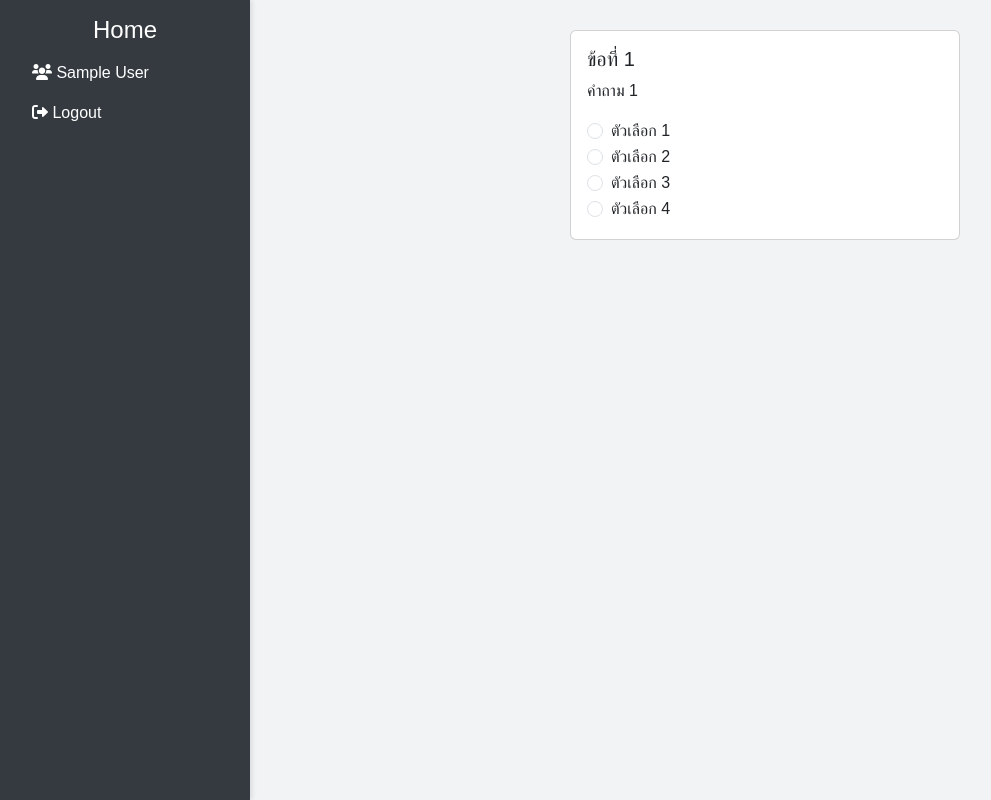
After one commit to Janeny25/012kanyaphat, a PHP site: page /quiz.php in a window 1280 px wide. The commit adds this page. Shown: the whole page, without its empty margins (0-991 px from the left). Run offline with PHP 8.4, Linux system fonts and the light colour scheme; the visitor is signed in with stand-in values (Sample User, id 1); tables that the repository leaves empty or names only in its code hold one stand-in row (values such as "Sample post").

```diff
--- /dev/null
+++ b/assets/css/home.css
@@ -0,0 +1,127 @@
+body {
+    background-color: #f1f3f5;
+    font-family: 'Arial', sans-serif;
+}
+
+.sidebar {
+    height: 100vh;
+    width: 250px; /* เพิ่มความกว้างที่นี่ */
+    background-color: #343a40;
+    box-shadow: 2px 0 5px rgba(0, 0, 0, 0.1);
+}
+
+
+.sidebar a {
+    color: #ffffff;
+    transition: background-color 0.3s;
+}
+
+.sidebar a:hover {
+    background-color: #495057;
+}
+
+.content {
+    flex-grow: 1;
+    padding: 30px;
+}
+
+.card-home {
+    border: none;
+    border-radius: 15px;
+    transition: transform 0.2s, box-shadow 0.3s;
+    background-color: #b07c33;
+    color: white;
+    padding: 20px;
+}
+.card-home:hover {
+    transform: scale(1.05);
+    box-shadow: 0 10px 30px rgba(0, 0, 0, 0.2);
+}
+
+.table th {
+    background-color: #343a40;
+    color: #ffffff;
+    text-align: center;
+}
+
+.table tbody tr:hover {
+    background-color: #f8f9fa;
+}
+
+.footer {
+    margin-top: auto;
+    text-align: center;
+    padding: 15px 0;
+    background-color: #343a40;
+    color: #ffffff;
+    border-radius: 0 0 15px 15px;
+}
+
+.activity-icon {
+    width: 30px;
+    height: 30px;
+    margin-right: 10px;
+}
+
+.card-title-home {
+    font-size: 1.75rem;
+    font-weight: bold;
+}
+
+.card-text-home {
+    font-size: 2.5rem;
+    font-weight: bold;
+}
+
+/* New styles for header */
+.header {
+    display: flex;
+    justify-content: space-between;
+    align-items: center;
+    margin-bottom: 20px;
+}
+
+.header h2 {
+    font-size: 2rem;
+    color: #343a40;
+}
+
+.search-bar {
+    width: 300px;
+    margin-left: 20px;
+}
+
+.loading-overlay {
+    position: fixed;
+    top: 0;
+    left: 0;
+    right: 0;
+    bottom: 0;
+    background: rgba(255, 255, 255, 0.8);
+    display: flex;
+    justify-content: center;
+    align-items: center;
+    z-index: 9999;
+}
+
+.table-active {
+    background-color: #d3d3d3 !important; /* Change color of selected row */
+}
+
+/* Optional: Dark mode styles */
+.dark-mode {
+    background-color: #343a40;
+    color: white;
+}
+
+.dark-mode .sidebar {
+    background-color: #212529;
+}
+
+.dark-mode .alert {
+    color: white;
+}
+
+.dark-mode .card {
+    background: linear-gradient(135deg, #4a0072, #b07c33);
+}
--- a/check_login.php
+++ b/check_login.php
@@ -18,11 +18,13 @@ if($result->num_rows > 0){
             $_SESSION['users_id'] = $row['users_id'];
 
             echo "Login Success";
-            header("Location: index.php");
+            header("Location: home.php");
 
         }
         else{
-            echo "Password Incorrect";
+            echo "<h1 style='color: red;'>Password is incorrect</h1>";
+            //cooldown time
+            header("refresh: 2; url=login.php");
         }
     }
 
--- a/include/include_db_oo.php
+++ b/include/include_db_oo.php
@@ -3,7 +3,7 @@
 $servername = "localhost";
 $username = "root";
 $hostpassword = "";
-$dbname = "cdte_65_1";
+$dbname = "cdte_65_jan";
 
 $conn = new mysqli($servername, $username, $hostpassword, $dbname);
 $conn -> set_charset("utf8");
--- /dev/null
+++ b/quiz.php
@@ -0,0 +1,96 @@
+<?php
+
+session_start();
+
+include('include/include_db_oo.php');
+
+if (!isset($_SESSION['users_id'])) {
+    header('Location: login.php');
+    exit();
+}
+
+
+$user_id = $_SESSION['users_id'];
+
+
+$sql = "SELECT * FROM users WHERE users_id = $user_id";
+$result = $conn->query($sql);
+
+if ($result->num_rows > 0) {
+    $user = $result->fetch_assoc();
+} else {
+    header('Location: login.php');
+    exit();
+}
+
+
+
+
+?>
+
+
+<!DOCTYPE html>
+<html lang="th">
+
+<head>
+    <meta charset="UTF-8">
+    <meta name="viewport" content="width=device-width, initial-scale=1.0">
+    <title>Admin Dashboard</title>
+    <link href="https://cdn.jsdelivr.net/npm/bootstrap@5.3.0/dist/css/bootstrap.min.css" rel="stylesheet">
+    <link rel="stylesheet" href="https://cdnjs.cloudflare.com/ajax/libs/font-awesome/6.0.0-beta3/css/all.min.css" integrity="sha384-k6RqeWeci5ZR/Lv4MR0sA0FfDOMp5b6hP8Q2e6y3g5O8f8fU9qPwh4V9HzD81w5m" crossorigin="anonymous">
+    <link rel="stylesheet" href="assets/css/home.css">
+</head>
+
+<body>
+
+    <div class="d-flex">
+        <nav class="sidebar flex-shrink-0 p-3">
+            <h4 class="text-white text-center">Home</h4>
+            <ul class="nav flex-column">
+                <li class="nav-item">
+                    <a class="nav-link" href="#"><i class="fas fa-users"></i> <?php echo $user["users_name"] ?></a>
+                </li>
+                <li class="nav-item">
+                    <a class="nav-link" href="logout.php"><i class="fas fa-sign-out-alt"></i> Logout</a>
+                </li>
+            </ul>
+        </nav>
+
+        <div class="content">
+
+            <div class="row">
+                <div class="col-lg-5 mx-auto">
+                    <div class="card">
+                        <div class="card-body">
+                            <h5 class="card-title">ข้อที่ 1</h5>
+                            <p class="card-text">คำถาม 1</p>
+                            <div class="form-check">
+                                <input class="form-check-input" type="radio" name="q1" value="a" id="flexRadioDefault1">
+                                <label class="form-check-label" for="flexRadioDefault1">ตัวเลือก 1</label>
+                            </div>
+                            <div class="form-check">
+                                <input class="form-check-input" type="radio" name="q1" value="b" id="flexRadioDefault2">
+                                <label class="form-check-label" for="flexRadioDefault2">ตัวเลือก 2</label>
+                            </div>
+                            <div class="form-check">
+                                <input class="form-check-input" type="radio" name="q1" value="c" id="flexRadioDefault3">
+                                <label class="form-check-label" for="flexRadioDefault3">ตัวเลือก 3</label>
+                            </div>
+                            <div class="form-check">
+                                <input class="form-check-input" type="radio" name="q1" value="d" id="flexRadioDefault4">
+                                <label class="form-check-label" for="flexRadioDefault4">ตัวเลือก 4</label>
+                            </div>
+                        </div>
+                    </div>
+                </div>
+            </div>
+
+
+        </div>
+    </div>
+
+    <script src="https://code.jquery.com/jquery-3.6.0.min.js"></script>
+    <script src="https://cdn.jsdelivr.net/npm/bootstrap@5.2.3/dist/js/bootstrap.bundle.min.js"></script>
+</body>
+
+</html>
```
Also changed, not shown: home.php (added, +80 -0 lines), logout.php (added, +12 -0 lines).
